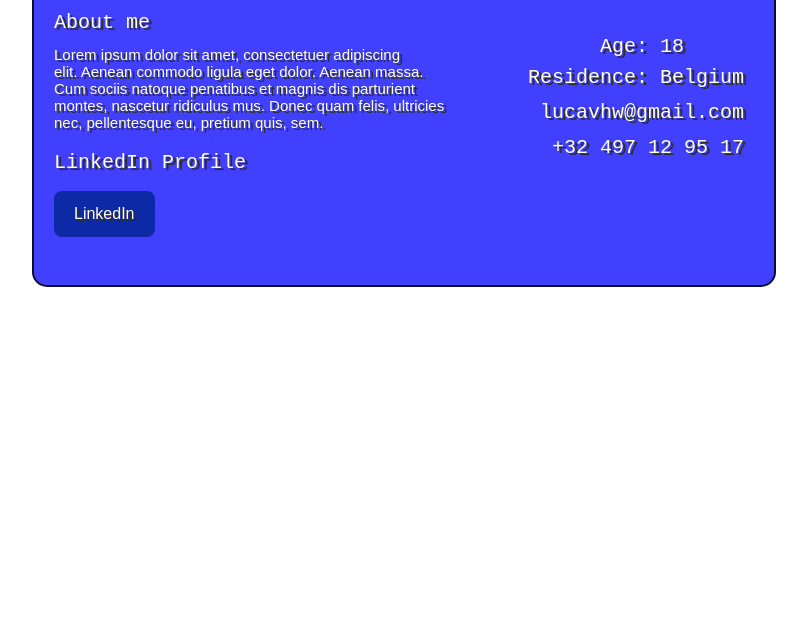
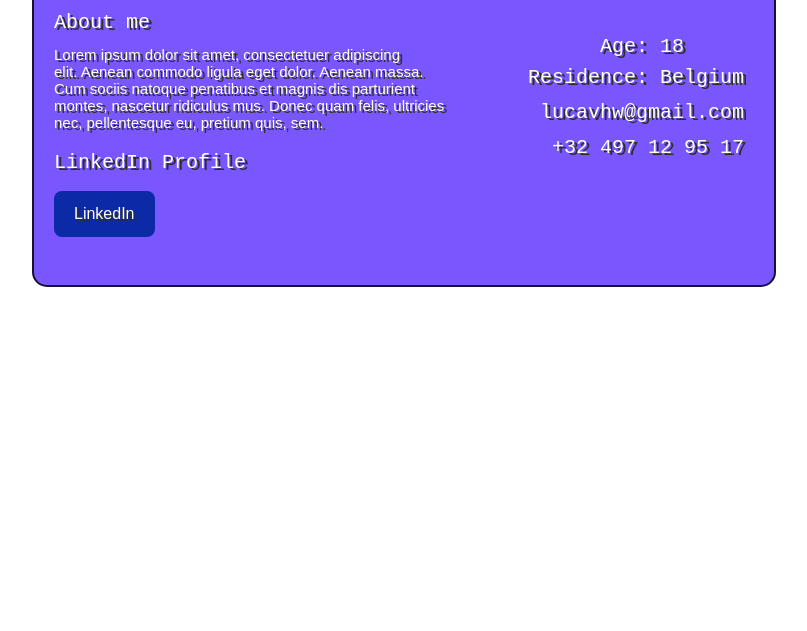
Before and after one commit to LucaVHW/VCard, a plain HTML site: page index.html in a window 1280 px wide. Shown: the part 169-800 px from the top of the page, without its empty margins (236-1043 px from the left). Drawn offline with Linux system fonts and the light colour scheme.

Commit message:
changed background color

```diff
--- a/style.css
+++ b/style.css
@@ -9,7 +9,7 @@
   'mySecondarea';
 }
 .grid-item {
-  background-color: #4140FF;
+  background-color: #7A56FF;
   border: 2px solid rgba(0, 0, 0, 0.8);
   padding: 20px;
   font-size: 30px;
```
